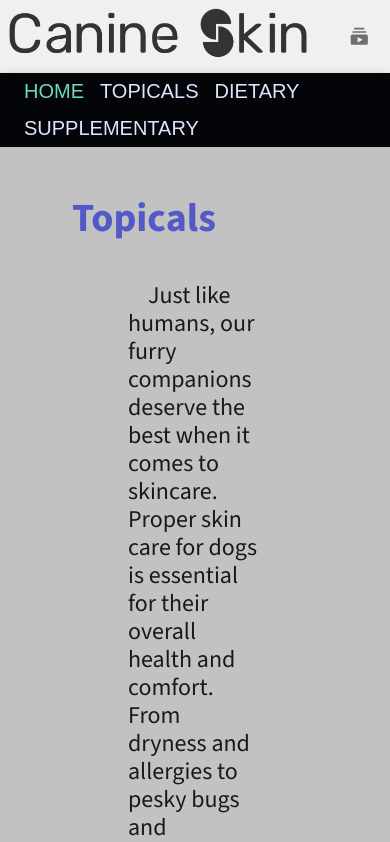
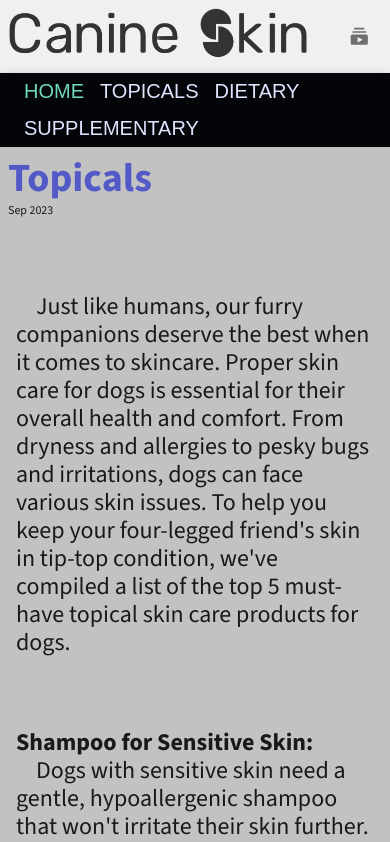
Before and after one commit to Hone648/canineSkin, a React (Create React App) app: page /topical in a window 390 px wide. Shown: the top 842 px of the page. Built offline with nearby package versions, Linux system fonts and the light colour scheme.

Commit message:
finished responsiveness for current components

```diff
--- a/src/scenes/About.jsx
+++ b/src/scenes/About.jsx
@@ -26,10 +26,15 @@ const About = () => {
     );
   };
   return (
-    <Box m={5} p={2} my={2}>
-      <Title title="Welcome" />
-      <Box mb={0} pt={3} px={9}>
-        <Typography sx={{ mb: 8, fontWeight: 'bold' }} variant="h3" paragraph>
+    <Box className="about-container">
+      <Box className="about-title-wrapper">
+        <Title title="Welcome" />
+      </Box>
+      <Box
+        className="about-content-wrapper"
+        sx={{ mx: { xs: 2, md: 8, xl: 20 } }}
+      >
+        <Typography paragraph variant="h3" sx={{ my: 9, fontWeight: 'bold' }}>
           {title}
         </Typography>
         <Item content={opening} />
--- a/src/scenes/Dietary.jsx
+++ b/src/scenes/Dietary.jsx
@@ -38,12 +38,12 @@ const Dietary = () => {
   };
   return (
     <Box className="dietary-container">
-      <Box className="title-wrapper">
+      <Box className="dietary-title-wrapper">
         <Title title="Dietary" subtitle="Sep 2023" />
       </Box>
       <Box
         className="dietary-content-wrapper"
-        sx={{ mx: { xs: 2, md: 8, xl: 14 } }}
+        sx={{ mx: { xs: 2, md: 8, xl: 20 } }}
       >
         <Typography variant="h3" paragraph sx={{ textIndent: '20px', my: 9 }}>
           {intro}
@@ -56,7 +56,9 @@ const Dietary = () => {
         <Item item={item6} content={item6Content} />
         <Item item={item7} content={item7Content} />
         <Item item={item8} content={item8Content} />
-        <Item content={conclusion} />
+        <Typography paragraph variant="h3" sx={{ textIndent: '20px', mt: 5 }}>
+          {conclusion}
+        </Typography>
       </Box>
     </Box>
   );
--- a/src/scenes/Topical.jsx
+++ b/src/scenes/Topical.jsx
@@ -34,10 +34,15 @@ const Topical = () => {
     );
   };
   return (
-    <Box justifyContent="center" m={5} p={2} my={2}>
-      <Title title="Topicals" />
-      <Box mb={0} pt={3} px={9}>
-        <Typography variant="h3" paragraph sx={{ textIndent: '20px' }}>
+    <Box className="topical-container">
+      <Box className="topical-title-wrapper">
+        <Title title="Topicals" subtitle="Sep 2023" />
+      </Box>
+      <Box
+        className="topical-content-wrapper"
+        sx={{ mx: { xs: 2, lg: 8, xl: 20 } }}
+      >
+        <Typography variant="h3" paragraph my={9} sx={{ textIndent: '20px' }}>
           {intro}
         </Typography>
         <Item item={item1} content={item1Content} />
@@ -52,7 +57,7 @@ const Topical = () => {
         <Item item={item3} content={item3Content} />
         <Item item={item4} content={item4Content} />
         <Item item={item5} content={item5Content} />
-        <Typography variant="h3" paragraph sx={{ textIndent: '20px' }}>
+        <Typography paragraph variant="h3" sx={{ textIndent: '20px', mt: 5 }}>
           {conclusion}
         </Typography>
       </Box>
--- a/src/scenes/global/Title.jsx
+++ b/src/scenes/global/Title.jsx
@@ -9,16 +9,18 @@ const Title = ({ title, subtitle }) => {
       className="title-container"
       textAlign="left"
       sx={{
-        my: 2,
         mx: {
-          xs: 2,
-          md: 4,
-          lg: 6,
-          xl: 8,
+          xs: 1,
+          md: 2,
+          lg: 8,
+        },
+        mt: {
+          xs: 1,
+          lg: 10,
         },
       }}
     >
-      <Box className="title-wrapper" mb={0}>
+      <Box className="title-wrapper">
         <Typography
           color={colors.blueAccent[400]}
           sx={{ fontWeight: 'bold' }}
```
